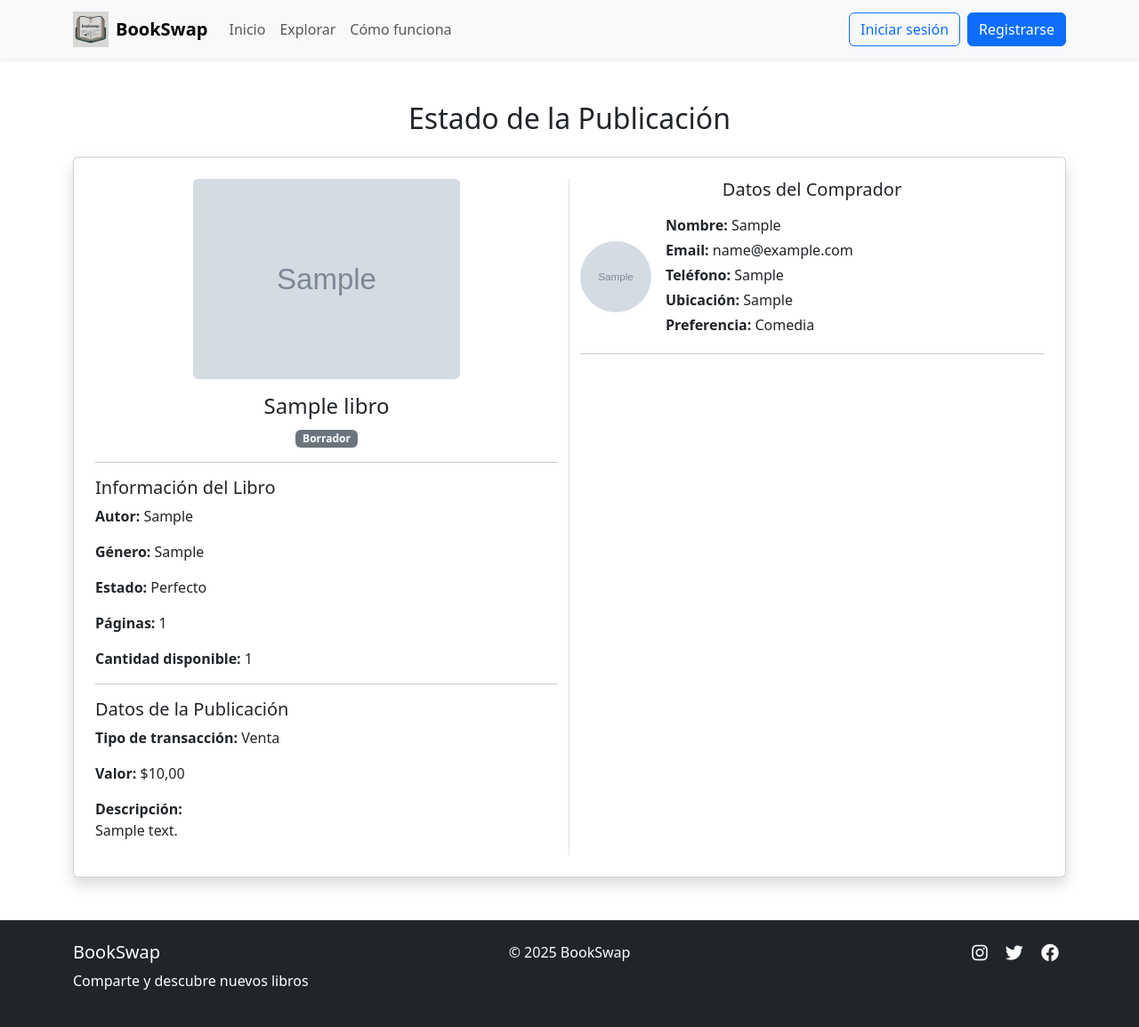
After one commit to aptbookswap/bookswap, a Django app: page /publicaciones/estado/1/ in a window 1280 px wide. The commit adds this page. Shown: the whole page at 89% size. Run offline with Django 5.2, Linux system fonts and the light colour scheme; a user stored in the database is signed in; tables that the repository leaves empty hold one stand-in row (values such as "Sample post"); grey boxes marked "Sample" are stand-in pictures; some libraries are stand-ins or nearby versions.

Commit message:
Agregar estado 'borrador' a publicaciones, implementar nuevas vistas y funciones para manejar el estado de las publicaciones, y actualizar las plantillas correspondientes.

```diff
--- a/appbookswap/app/models.py
+++ b/appbookswap/app/models.py
@@ -174,6 +174,7 @@ class ValoracionAOfertador(models.Model):
 # Nuevo modelo para publicaciones
 class Publicacion(models.Model):
     ESTADO_CHOICES = [
+        ('borrador', 'Borrador'),
         ('disponible', 'Disponible'),
         ('en_espera', 'En espera'),
         ('en_proceso', 'En proceso'),
--- a/appbookswap/app/urls.py
+++ b/appbookswap/app/urls.py
@@ -1,6 +1,6 @@
 from django.urls import path
 from . import views
-from .views import valorar_ofertador, valorar_comprador, detalle_publicacion_view, publicacion_detalle, aceptar_publicacion, confirmar_en_proceso,volver_a_disponible
+from .views import valorar_ofertador, valorar_comprador, detalle_publicacion_view, publicacion_detalle, aceptar_publicacion, confirmar_en_proceso,volver_a_disponible, marcar_completado, detalle_publicacion_estado_view, Publicar,publicaciones_comprador_view
 from django.conf import settings
 from django.conf.urls.static import static
 from django.contrib.auth import views as auth_views
@@ -30,6 +30,7 @@ urlpatterns = [
     path('api/publicaciones/', views.crear_publicacion, name='api_crear_publicacion'),
 
     path('publicaciones/<int:id_publicacion>/', views.detalle_publicacion_view, name='detalle_publicacion'),
+    path('publicaciones/estado/<int:id_publicacion>/', views.detalle_publicacion_estado_view, name='detalle_publicacion_estado'),
 
     path('password_reset/', auth_views.PasswordResetView.as_view(
         template_name='password_reset/form.html',
@@ -58,6 +59,11 @@ urlpatterns = [
     path('api/publicacion/<int:publicacion_id>/confirmar-en-proceso/', confirmar_en_proceso, name='confirmar_en_proceso'),
     path('api/publicacion/<int:publicacion_id>/cancelar/', views.cancelar_publicacion, name='cancelar_publicacion'),
     path('api/publicacion/<int:publicacion_id>/volver-a-disponible/', volver_a_disponible, name='volver_a_disponible'),
+    path('api/publicacion/<int:publicacion_id>/marcar-completado/', marcar_completado, name='marcar_completado'),
+    path('api/publicacion/<int:publicacion_id>/Publicar/', Publicar, name='Publicar'),
+
+    path('publicaciones_comprador/', views.publicaciones_comprador_view, name='publicaciones_comprador'),
+
 
 
 
--- a/appbookswap/app/views.py
+++ b/appbookswap/app/views.py
@@ -11,6 +11,7 @@ from rest_framework.generics import RetrieveUpdateDestroyAPIView
 from rest_framework.parsers import MultiPartParser, FormParser, JSONParser
 from rest_framework.decorators import api_view, permission_classes
 from rest_framework.permissions import IsAuthenticated
+from django.core.exceptions import PermissionDenied
 from rest_framework.response import Response
 from django.utils import timezone
 from rest_framework import status
@@ -306,6 +307,7 @@ def valorar_comprador(request):
 def publicaciones_view(request):
     publicaciones = Publicacion.objects.filter(user_ofertador=request.user)
 
+    borradores = publicaciones.filter(estado_publicacion='borrador')
     disponibles = publicaciones.filter(estado_publicacion='disponible')
     en_espera = publicaciones.filter(estado_publicacion='en_espera')
     en_proceso = publicaciones.filter(estado_publicacion='en_proceso')
@@ -313,6 +315,7 @@ def publicaciones_view(request):
     completadas = publicaciones.filter(estado_publicacion='completado')
 
     return render(request, 'vistas/publicaciones.html', {
+        'borradores': borradores,
         'disponibles': disponibles,
         'en_espera': en_espera,
         'en_proceso': en_proceso,
@@ -349,7 +352,7 @@ def crear_publicacion(request):
             tipo_transaccion=tipo.lower(),
             valor=valor,
             descripcion=descripcion,
-            estado_publicacion="disponible"
+            estado_publicacion="borrador"
         )
 
         for archivo in request.FILES.getlist('imagenes'):
@@ -507,3 +510,72 @@ def volver_a_disponible(request, publicacion_id):
         return JsonResponse({'success': True})
     except Exception as e:
         return JsonResponse({'success': False, 'error': str(e)}, status=500)
+
+@login_required
+def marcar_completado(request, publicacion_id):
+    try:
+        publicacion = get_object_or_404(Publicacion, id_publicacion=publicacion_id)
+
+        if request.user != publicacion.user_ofertador and request.user != publicacion.user_comprador:
+            return JsonResponse({'success': False, 'error': 'No autorizado'}, status=403)
+
+        if publicacion.estado_publicacion != 'en_proceso':
+            return JsonResponse({'success': False, 'error': 'La publicación no está en proceso'}, status=400)
+
+        publicacion.estado_publicacion = 'completado'
+        publicacion.save()
+
+        return JsonResponse({'success': True})
+    except Exception as e:
+        return JsonResponse({'success': False, 'error': str(e)}, status=500)
+
+@login_required
+def detalle_publicacion_estado_view(request, id_publicacion):
+    publicacion = get_object_or_404(Publicacion, id_publicacion=id_publicacion)
+
+    # Permitir solo si el usuario es el ofertador o el comprador
+    if request.user != publicacion.user_ofertador and request.user != publicacion.user_comprador:
+        raise PermissionDenied("No tienes permiso para ver esta publicación.")
+
+    return render(request, 'vistas/detalle_publicacion_estado.html', {
+        'publicacion': publicacion,
+        'libro': publicacion.libro
+    })
+
+def Publicar(request, publicacion_id):
+    try:
+        publicacion = get_object_or_404(Publicacion, id_publicacion=publicacion_id)
+
+        # Solo el ofertador puede reactivar la publicación
+        if request.user != publicacion.user_ofertador:
+            return JsonResponse({'success': False, 'error': 'No autorizado'}, status=403)
+
+
+        publicacion.estado_publicacion = 'disponible'
+        publicacion.user_comprador = None
+        publicacion.save()
+
+        return JsonResponse({'success': True})
+    except Exception as e:
+        return JsonResponse({'success': False, 'error': str(e)}, status=500)
+
+@login_required
+def publicaciones_comprador_view(request):
+    publicaciones = Publicacion.objects.filter(user_comprador=request.user)
+    return render(request, 'vistas/publicaciones_comprador.html', {'publicaciones': publicaciones})
+
+
+def publicaciones_comprador_view(request):
+    publicaciones = Publicacion.objects.filter(user_comprador=request.user)
+
+    en_espera = publicaciones.filter(estado_publicacion='en_espera')
+    en_proceso = publicaciones.filter(estado_publicacion='en_proceso')
+    completadas = publicaciones.filter(estado_publicacion='completado')
+    canceladas = publicaciones.filter(estado_publicacion='cancelado')
+
+    return render(request, 'vistas/publicaciones_comprador.html', {
+        'en_espera': en_espera,
+        'en_proceso': en_proceso,
+        'completadas': completadas,
+        'canceladas': canceladas,
+    })
--- a/appbookswap/static/js/publicaciones.js
+++ b/appbookswap/static/js/publicaciones.js
@@ -302,3 +302,53 @@ async function volverADisponible(publicacionId) {
         alert("Error al actualizar el estado.");
     }
 }
+
+async function marcarCompletado(publicacionId) {
+    const confirmar = confirm("¿Confirmas que la transacción ha sido completada?");
+    if (!confirmar) return;
+
+    try {
+        const response = await fetch(`/api/publicacion/${publicacionId}/marcar-completado/`, {
+            method: 'POST',
+            headers: {
+                'X-CSRFToken': getCSRFToken()
+            }
+        });
+
+        const data = await response.json();
+        if (response.ok && data.success) {
+            alert("La publicación ha sido marcada como 'Completada'.");
+            location.reload();
+        } else {
+            alert(data.error || "No se pudo actualizar el estado.");
+        }
+    } catch (err) {
+        console.error(err);
+        alert("Error al actualizar el estado.");
+    }
+}
+
+async function Publicar(publicacionId) {
+    const confirmar = confirm("¿Deseas publicar esta publicación?");
+    if (!confirmar) return;
+
+    try {
+        const response = await fetch(`/api/publicacion/${publicacionId}/Publicar/`, {
+            method: 'POST',
+            headers: {
+                'X-CSRFToken': getCSRFToken()
+            }
+        });
+
+        const data = await response.json();
+        if (response.ok && data.success) {
+            alert("La publicación esta disponible.");
+            location.reload();
+        } else {
+            alert(data.error || "No se pudo actualizar la publicación.");
+        }
+    } catch (err) {
+        console.error(err);
+        alert("Error al actualizar el estado.");
+    }
+}
--- /dev/null
+++ b/appbookswap/templates/vistas/detalle_publicacion_estado.html
@@ -0,0 +1,107 @@
+{% extends 'base.html' %}
+{% load static %}
+
+{% block title %}Detalle Estado Publicación | BookSwap{% endblock %}
+
+{% block extra_css %}
+<link rel="stylesheet" href="{% static 'css/formularios.css' %}">
+{% endblock %}
+
+{% block content %}
+<div class="container my-5">
+  <h2 class="text-center mb-4">Estado de la Publicación</h2>
+
+  <div class="card shadow p-4">
+    <div class="row">
+
+      <!-- Columna izquierda: Libro e información de la publicación -->
+      <div class="col-md-6 border-end">
+        {% if publicacion.imagenes.all %}
+        <div class="text-center mb-3">
+          <img src="{{ publicacion.imagenes.all.0.imagen.url }}" class="img-fluid rounded" style="max-width: 300px;">
+        </div>
+        {% endif %}
+
+        <h4 class="text-center">{{ publicacion.libro.titulo }}</h4>
+        <p class="text-center"><span class="badge bg-secondary">{{ publicacion.estado_publicacion|title }}</span></p>
+
+        <hr>
+        <h5>Información del Libro</h5>
+        <p><strong>Autor:</strong> {{ publicacion.libro.autor }}</p>
+        <p><strong>Género:</strong> {{ publicacion.libro.genero }}</p>
+        <p><strong>Estado:</strong> {{ publicacion.libro.estado }}</p>
+        <p><strong>Páginas:</strong> {{ publicacion.libro.paginas }}</p>
+        <p><strong>Cantidad disponible:</strong> {{ publicacion.libro.cantidad }}</p>
+
+        <hr>
+        <h5>Datos de la Publicación</h5>
+        <p><strong>Tipo de transacción:</strong> {{ publicacion.tipo_transaccion|title }}</p>
+        {% if publicacion.tipo_transaccion == "venta" %}
+        <p><strong>Valor:</strong> ${{ publicacion.valor }}</p>
+        {% endif %}
+        <p><strong>Descripción:</strong><br>{{ publicacion.descripcion|linebreaksbr }}</p>
+      </div>
+
+      <!-- Columna derecha: Información del comprador -->
+      <div class="col-md-6">
+        <h5 class="text-center mb-3">Datos del Comprador</h5>
+        {% if publicacion.user_comprador %}
+        <div class="d-flex align-items-center mb-3">
+          <img src="{{ publicacion.user_comprador.img_perfil.url }}" class="rounded-circle me-3" style="width: 80px; height: 80px; object-fit: cover;">
+          <div>
+            <p class="mb-1"><strong>Nombre:</strong> {{ publicacion.user_comprador.first_name }}</p>
+            <p class="mb-1"><strong>Email:</strong> {{ publicacion.user_comprador.email }}</p>
+            <p class="mb-1"><strong>Teléfono:</strong> {{ publicacion.user_comprador.numero }}</p>
+            <p class="mb-1"><strong>Ubicación:</strong> {{ publicacion.user_comprador.ubicacion }}</p>
+            <p class="mb-1"><strong>Preferencia:</strong> {{ publicacion.user_comprador.preferencias }}</p>
+          </div>
+        </div>
+        {% else %}
+        <p class="text-muted text-center">Aún no hay comprador asignado.</p>
+        {% endif %}
+
+        <hr>
+
+        <div class="text-center mt-4">
+          {% if publicacion.estado_publicacion == 'en_espera' and publicacion.user_ofertador == request.user %}
+          <button class="btn btn-success mb-2"
+                  onclick="cambiarEstadoAEnProceso('{{ publicacion.id_publicacion }}')">
+            Confirmar En Proceso
+          </button>
+          {% endif %}
+
+          {% if publicacion.estado_publicacion == 'en_espera' or publicacion.estado_publicacion == 'en_proceso' %}
+            {% if request.user == publicacion.user_ofertador or request.user == publicacion.user_comprador %}
+            <button class="btn btn-danger mb-2"
+                    onclick="cancelarPublicacion('{{ publicacion.id_publicacion }}')">
+              Cancelar Publicación
+            </button>
+            {% endif %}
+          {% endif %}
+
+          {% if publicacion.estado_publicacion == 'en_proceso' %}
+            {% if request.user == publicacion.user_ofertador or request.user == publicacion.user_comprador %}
+            <button class="btn btn-primary mb-2"
+                    onclick="marcarCompletado('{{ publicacion.id_publicacion }}')">
+              Marcar como Completado
+            </button>
+            {% endif %}
+          {% endif %}
+
+          {% if publicacion.estado_publicacion == 'cancelado' and publicacion.user_ofertador == request.user %}
+          <button class="btn btn-primary mb-2"
+                  onclick="volverADisponible('{{ publicacion.id_publicacion }}')">
+            Volver a Publicar
+          </button>
+          {% endif %}
+        </div>
+
+      </div>
+    </div>
+  </div>
+</div>
+{% endblock %}
+
+{% block scripts %}
+<script src="{% static 'js/publicaciones.js' %}"></script>
+{% endblock %}
--- a/appbookswap/templates/vistas/perfil.html
+++ b/appbookswap/templates/vistas/perfil.html
@@ -34,8 +34,8 @@
 
         <div class="d-grid gap-2">
           <a href="{% url 'libros' %}" class="btn btn-outline-primary">📚 Ver mis libros</a>
-          <a href="" class="btn btn-outline-success">📦 Historial de ventas</a>
-          <a href="" class="btn btn-outline-info">🛒 Historial de compras</a>
+          <a href="{% url 'publicaciones_comprador' %}" class="btn btn-outline-success">ventas</a>
+          <a href="" class="btn btn-outline-info">compras</a>
         </div>
       </div>
     </div>
```
Also changed, not shown: appbookswap/templates/vistas/detalle_publicacion.html (+41 -0 lines), appbookswap/templates/vistas/partials/card_publicacion.html (+1 -26 lines), appbookswap/templates/vistas/publicaciones.html (+11 -0 lines), appbookswap/templates/vistas/publicaciones_comprador.html (added, +59 -0 lines), appbookswap/app/migrations/0008_alter_publicacion_estado_publicacion.py (added).
